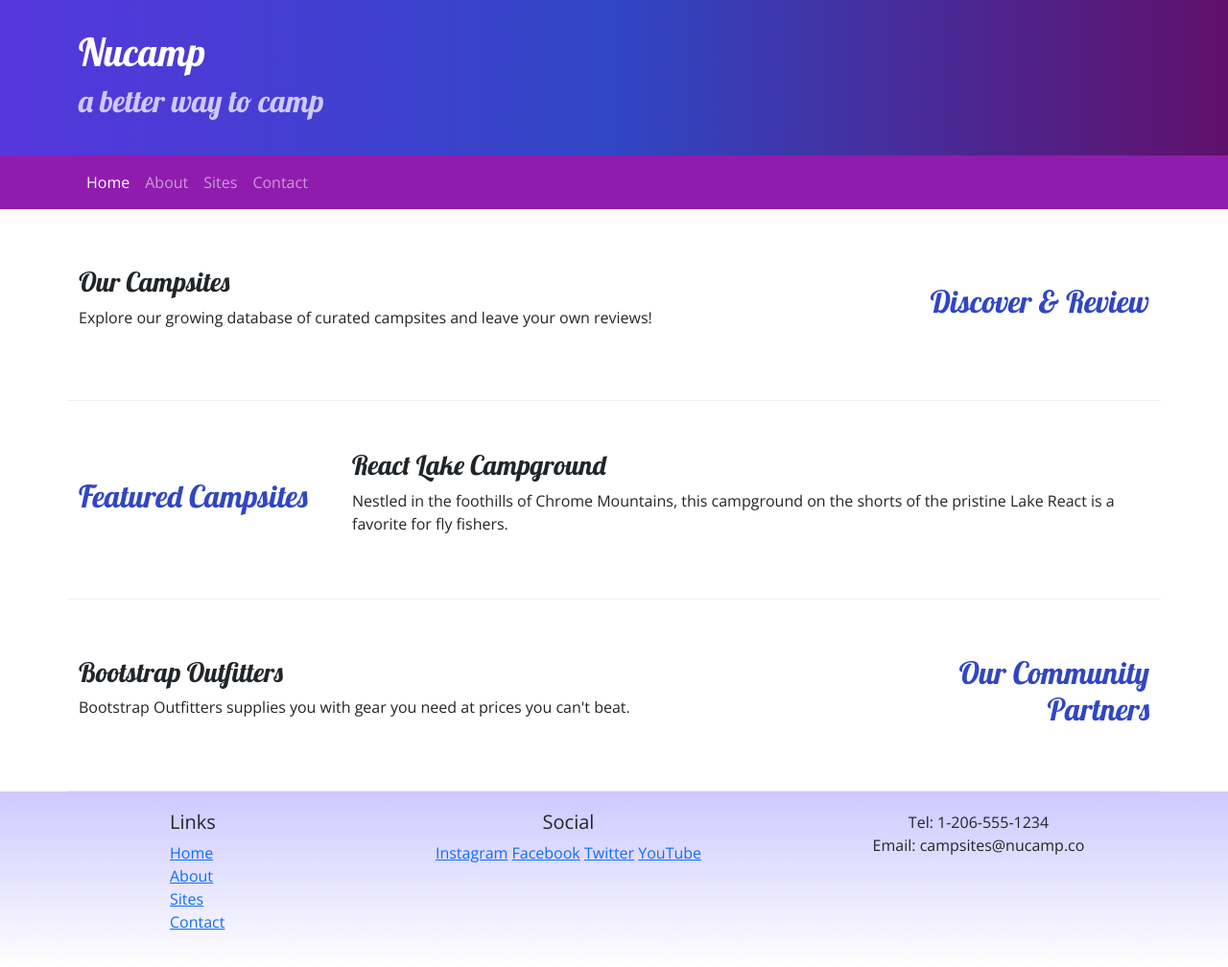
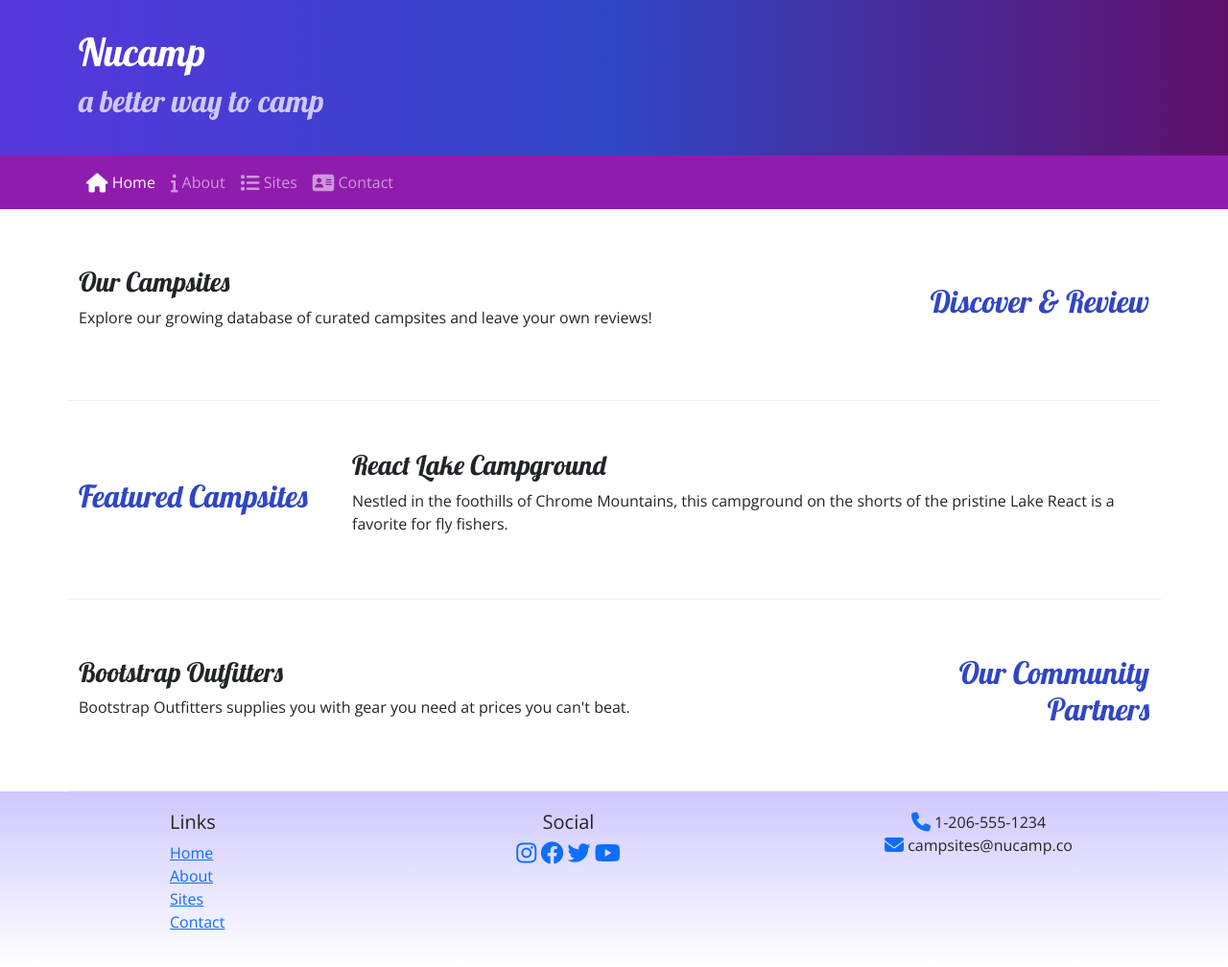
Before and after one commit to hyperpetal/nucampsite, a plain HTML site: page index.html in a window 1280 px wide. Shown: the whole page at 96% size. Drawn offline with nearby package versions, Linux system fonts and the light colour scheme.

Commit message:
Added Font Awesome icons

```diff
--- a/index.html
+++ b/index.html
@@ -4,10 +4,18 @@
 <head>
     <meta charset="UTF-8">
     <meta name="viewport" content="width=device-width, initial-scale=1.0">
+
+    <!-- Bootstrap CSS -->
     <link href="https://cdn.jsdelivr.net/npm/bootstrap@5.2.3/dist/css/bootstrap.min.css" rel="stylesheet"
         integrity="sha384-rbsA2VBKQhggwzxH7pPCaAqO46MgnOM80zW1RWuH61DGLwZJEdK2Kadq2F9CUG65" crossorigin="anonymous" />
+
+    <!-- Additional CSS must be placed after Bootstrap CSS -->
+    <link rel="stylesheet" href="https://cdnjs.cloudflare.com/ajax/libs/font-awesome/6.2.1/css/all.min.css"
+        integrity="sha512-MV7K8+y+gLIBoVD59lQIYicR65iaqukzvf/nwasF0nqhPay5w/9lJmVM2hMDcnK1OnMGCdVK+iQrJ7lzPJQd1w=="
+        crossorigin="anonymous" referrerpolicy="no-referrer" />
     <link rel="stylesheet" href="https://fonts.googleapis.com/css?family=Lobster|Open+Sans" />
     <link rel="stylesheet" href="css/styles.css" />
+
     <title>Nucamp: A Better Way to Camp</title>
 </head>
 
@@ -32,10 +40,10 @@
                 data-bs-target="#nucampNavbar"><span class="navbar-toggler-icon"></span></button>
             <div class="collapse navbar-collapse" id="nucampNavbar">
                 <ul class="navbar-nav">
-                    <li class="nav-item"><a class="nav-link active" href="#">Home</a> </li>
-                    <li class="nav-item"><a class="nav-link" href="aboutus.html">About</a></li>
-                    <li class="nav-item"><a class="nav-link" href="#">Sites</a> </li>
-                    <li class="nav-item"><a class="nav-link" href="#">Contact</a></li>
+                    <li class="nav-item"><a class="nav-link active" href="#"><i class="fa-solid fa-house fa-lg"></i> Home</a> </li>
+                    <li class="nav-item"><a class="nav-link" href="aboutus.html"><i class="fa-solid fa-info fa-lg"></i> About</a></li>
+                    <li class="nav-item"><a class="nav-link" href="#"><i class="fa-solid fa-list fa-lg"></i> Sites</a> </li>
+                    <li class="nav-item"><a class="nav-link" href="#"><i class="fa-solid fa-address-card fa-lg"></i> Contact</a></li>
                 </ul>
             </div>
         </div>
@@ -101,14 +109,14 @@
                 </div>
                 <div class="col-6 col-sm-5 text-center">
                     <h5>Social</h5>
-                    <a href="http://instagram.com">Instagram</a>
-                    <a href="http://facebook.com">Facebook</a>
-                    <a href="http://twitter.com">Twitter</a>
-                    <a href="http://youtube.com">YouTube</a>
+                    <a href="http://instagram.com"><i class="fa-brands fa-instagram fa-xl"></i></a>
+                    <a href="http://facebook.com"><i class="fa-brands fa-facebook fa-xl"></i></a>
+                    <a href="http://twitter.com"><i class="fa-brands fa-twitter fa-xl"></i></a>
+                    <a href="http://youtube.com"><i class="fa-brands fa-youtube fa-xl"></i></a>
                 </div>
                 <div class="col-sm-4 text-center">
-                    Tel: 1-206-555-1234<br />
-                    Email: campsites@nucamp.co
+                    <i class="fa-solid fa-phone fa-lg text-primary"></i> 1-206-555-1234<br />
+                    <i class="fa-solid fa-envelope fa-lg text-primary"></i> campsites@nucamp.co
                 </div>
             </div>
         </div>
```
Also changed, not shown: aboutus.html (+17 -10 lines).
